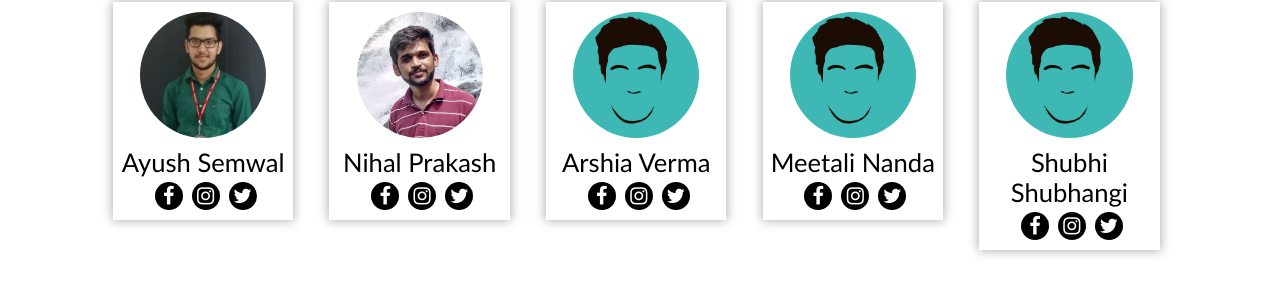
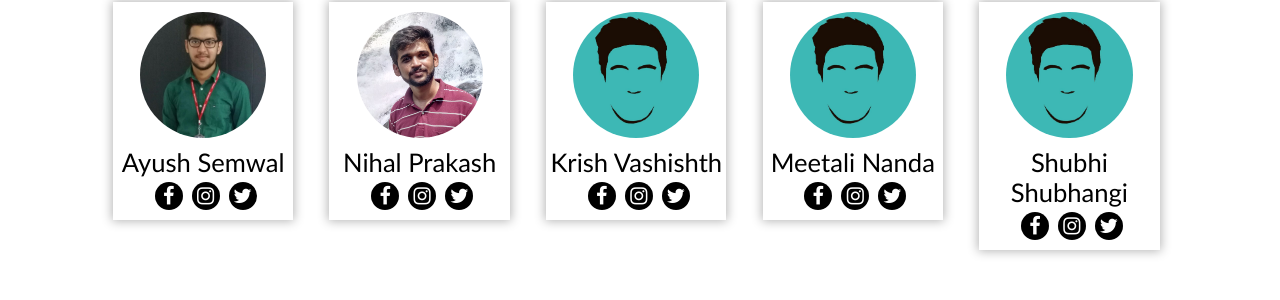
Before and after one commit to krishvash98/bus-reservation, a PHP site: page /About/about.php in a window 1280 px wide. Shown: the part 389-689 px from the top of the page. Run offline with PHP 8.4, Linux system fonts and the light colour scheme.

Commit message:
Update about.php

```diff
--- a/bus-reservation-master/Bus Booking/About/about.php
+++ b/bus-reservation-master/Bus Booking/About/about.php
@@ -62,7 +62,7 @@
 			</div>
 			<div class="profile">
 				<img src="pro.jpg" style="width:70%;border-radius:50%;">
-				<p>Arshia Verma</p>
+				<p>Krish Vashishth</p>
 				<a href="#" class="fa fa-facebook"></a>
 				<a href="#" class="fa fa-instagram"></a>
 				<a href="#" class="fa fa-twitter"></a>
```
